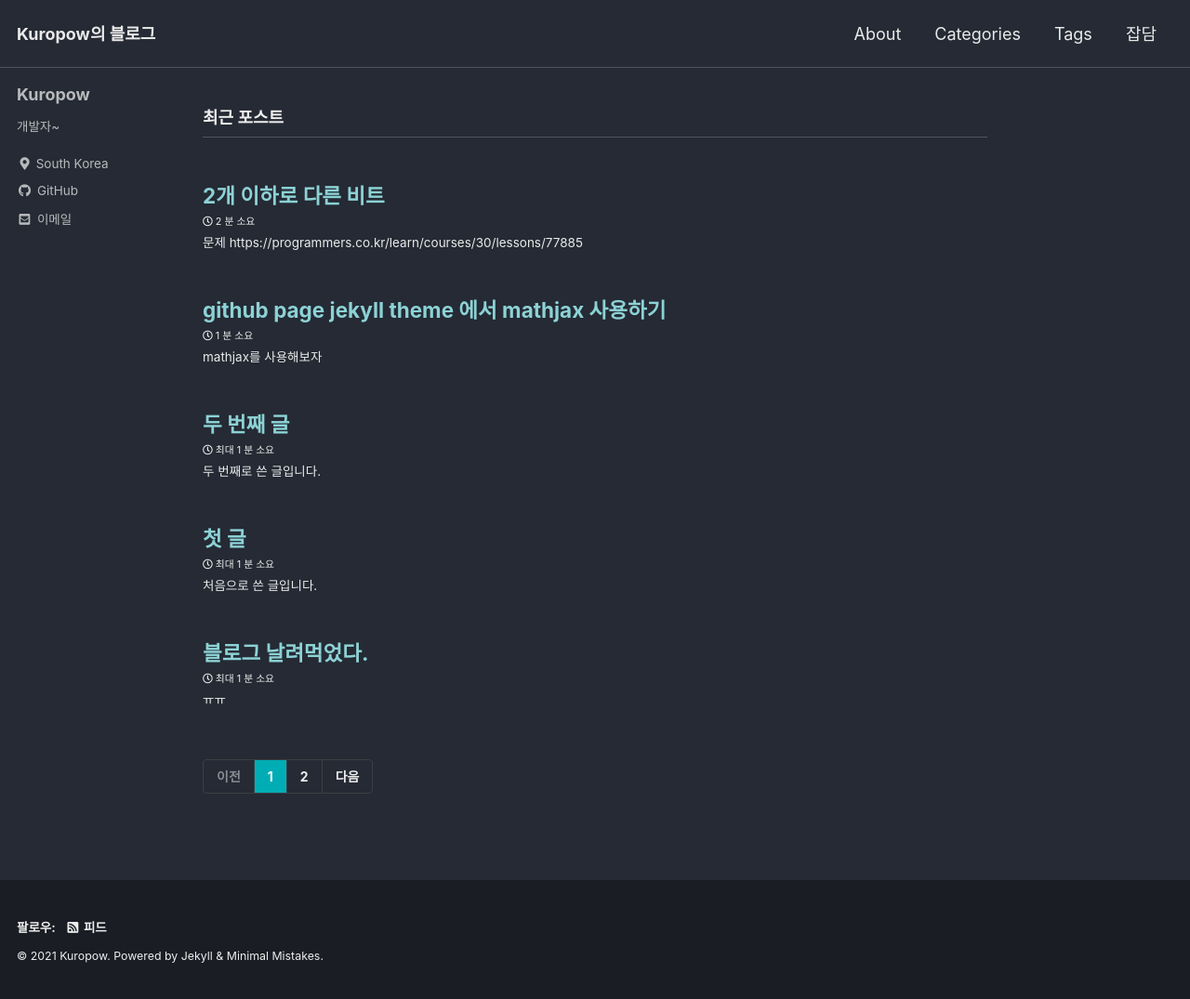
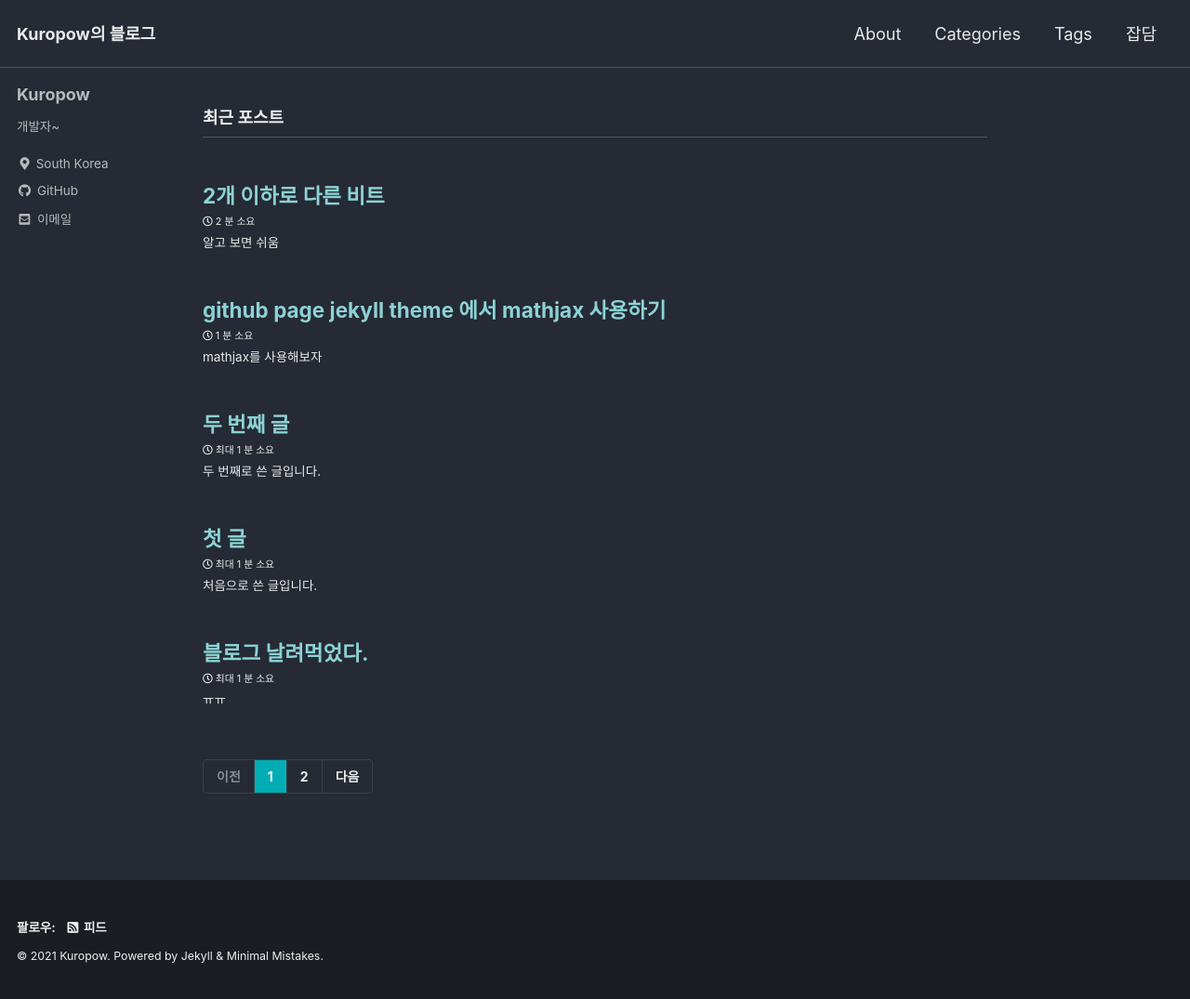
Before and after one commit to kuro11pow2/kuro11pow2.github.io, a Jekyll site: the page built from index.html, in a window 1280 px wide. Shown: the whole page at 93% size. Built offline with Jekyll 4.4.1, drawn with Linux system fonts in a browser that asks for light colours; cached includes are drawn as plain includes; the list of posts is cut into pages by our own code.

Commit message:
포스트 수정

```diff
--- a/_posts/2021-07-15-1234.md
+++ b/_posts/2021-07-15-1234.md
@@ -1,14 +1,15 @@
 ---
 title:  "2개 이하로 다른 비트"
+excerpt: "알고 보면 쉬움"
 last_modified_at: '2021-07-15 12:34:00 +0900'
 categories:
     - PS
 tags:
     - 프로그래머스
-mathjax: true
+mathjax: false
 ---
 ## 문제
-https://programmers.co.kr/learn/courses/30/lessons/77885
+[출처](https://programmers.co.kr/learn/courses/30/lessons/77885)
 
 함수 f는 음이 아닌 정수 x에 대하여, x보다 크고 x와 비트가 1개 또는 2개 다른 수 중 제일 작은 수를 계산한다. 음이 아닌 정수가 담긴 배열이 주어질 때, 각 원소에 f를 적용한 값을 배열에 담아 return하라.
 
```
